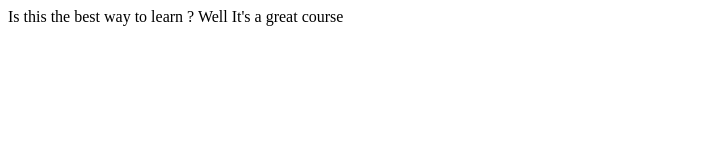
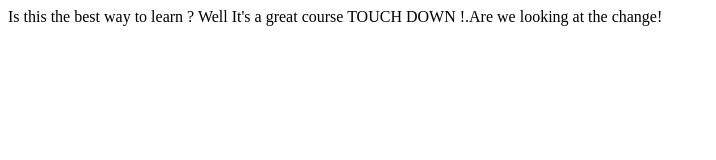
Before and after one commit to RDX-100/c-test, a plain HTML site: page site/index.html in a window 1280 px wide. Shown: the whole page, without its empty margins (0-716 px from the left). Drawn offline with Linux system fonts and the light colour scheme.

Commit message:
Small Change

```diff
--- a/site/index.html
+++ b/site/index.html
@@ -7,5 +7,6 @@
 </head>
 <body>
 Is this the best way to learn ? Well It's a great course
+TOUCH DOWN !.Are we looking at the change!
 </body>
 </html>
```
Also changed, not shown: 1 other file.
